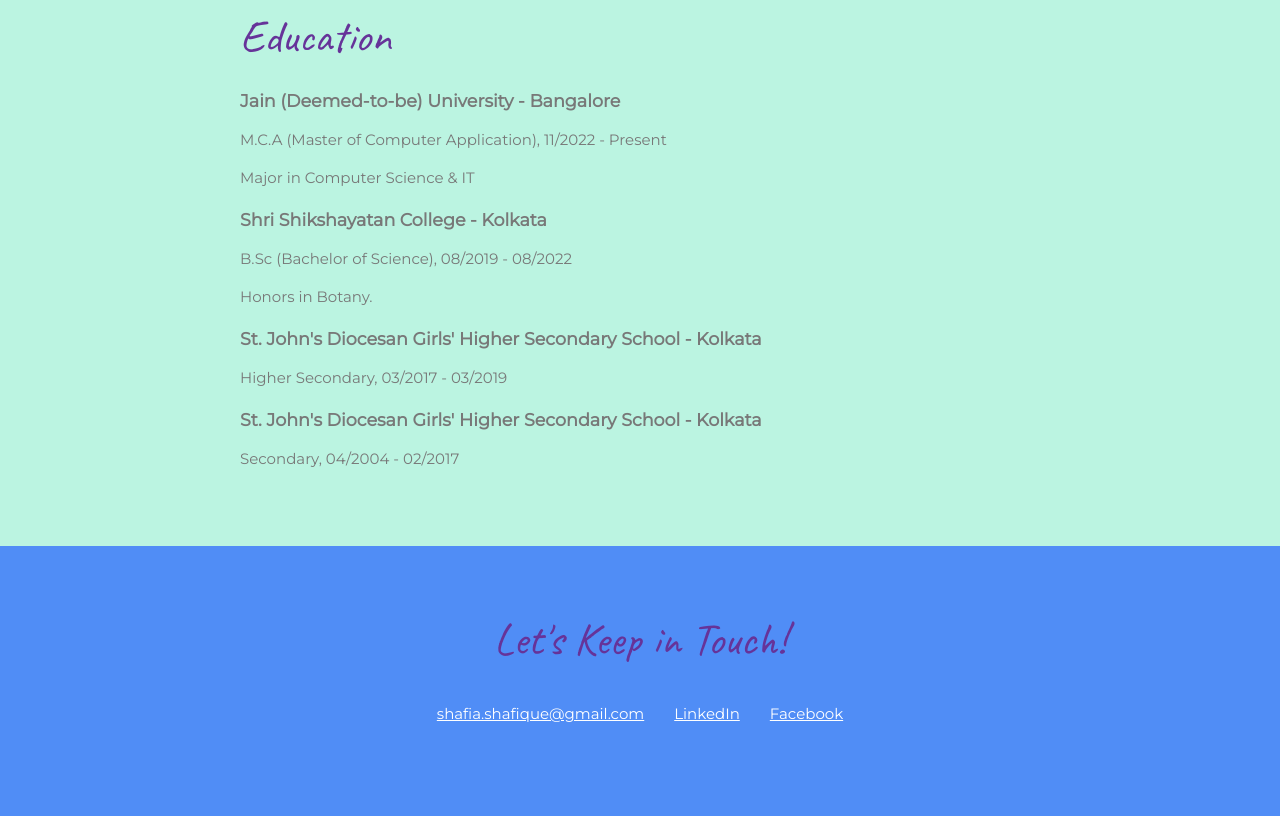
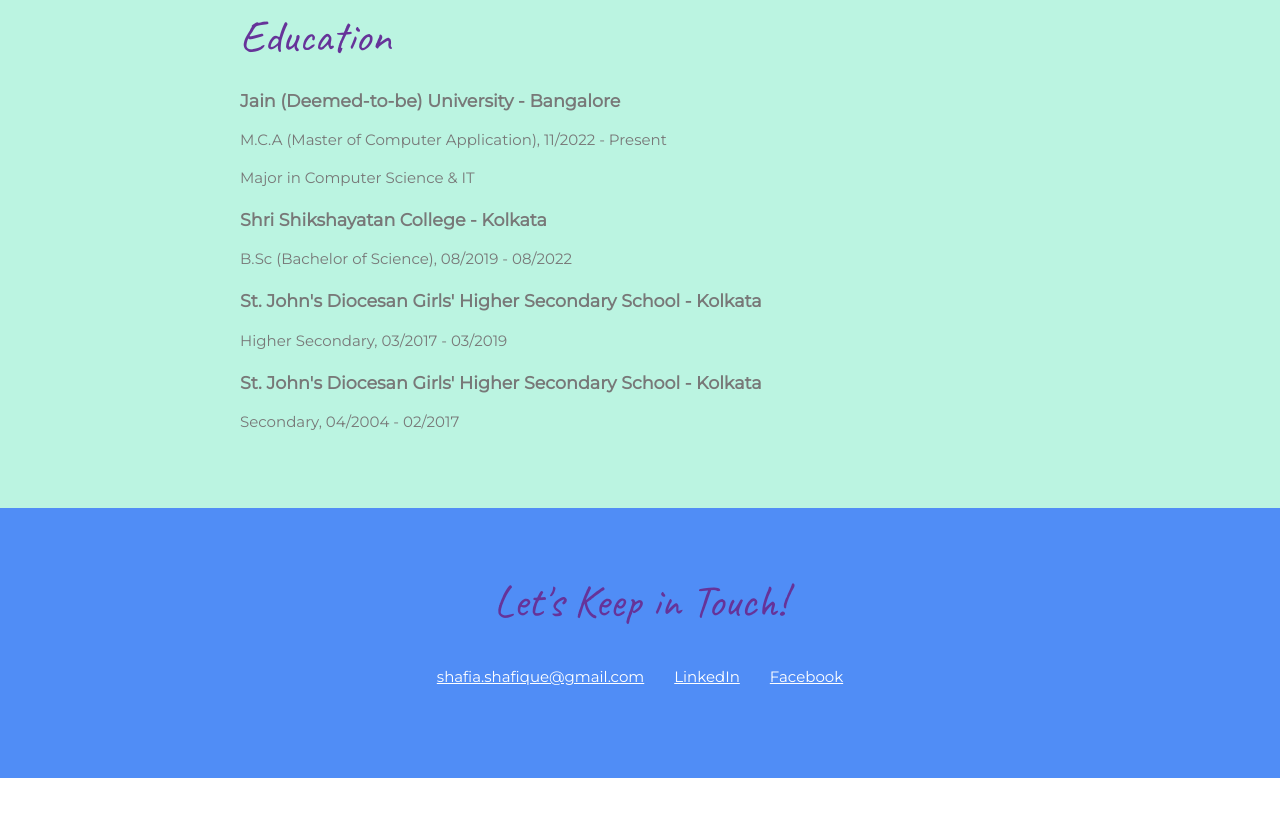
Before and after one commit to shafia31/First-Portfolio-Website, a plain HTML site: page index.html in a window 1280 px wide. Shown: the part 3938-4754 px from the top of the page. After the commit the page ends 4716 px from the top, so only its background shows below. Drawn offline with nearby package versions, Linux system fonts and the light colour scheme.

Commit message:
Changed a paragraph
Changed a para under education section

```diff
--- a/index.html
+++ b/index.html
@@ -217,7 +217,6 @@
           <section>
             <h3>Shri Shikshayatan College - Kolkata</h3>
             <p>B.Sc (Bachelor of Science), 08/2019 - 08/2022 </p>
-            <p>Honors in Botany.</p>
           </section>
 
           <section>
```
